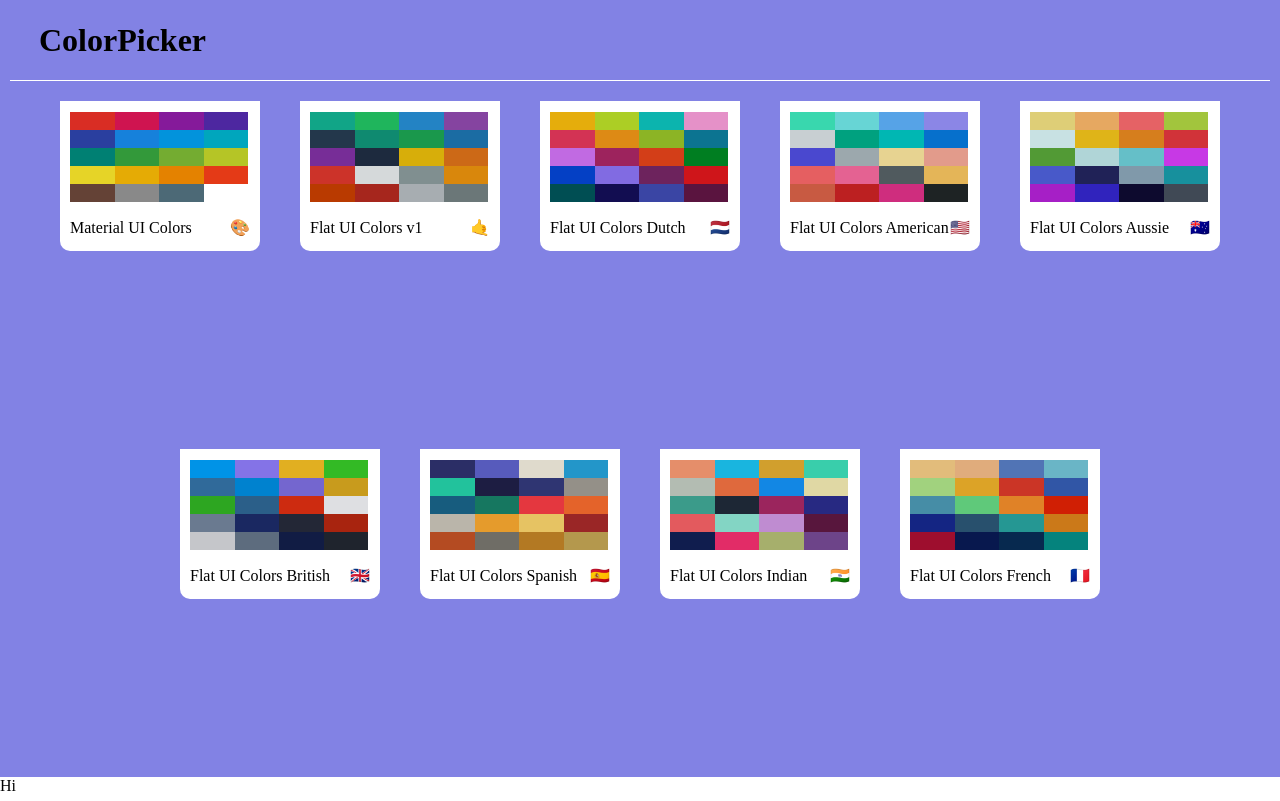
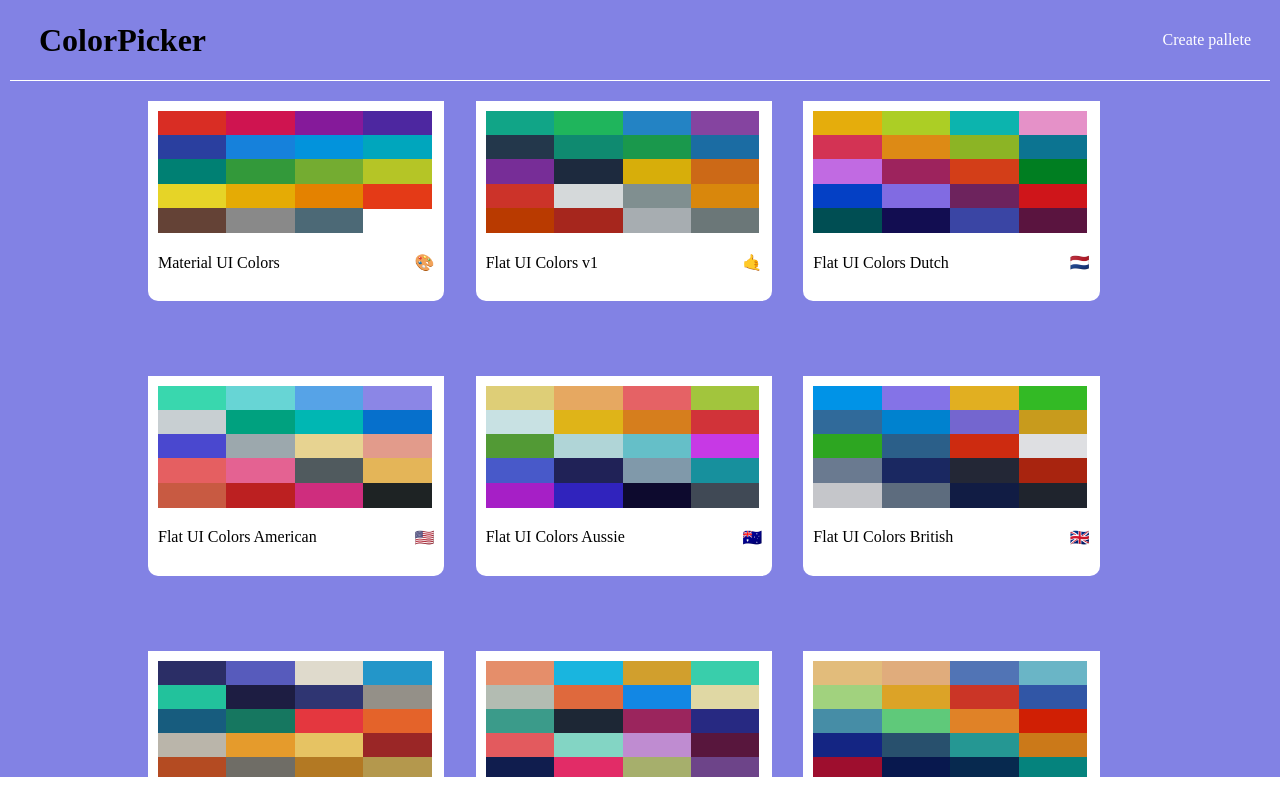
Before and after one commit to SaravanarajuR/colorpicker-react, a React (Create React App) app: page / in a window 1280 px wide. Built offline with nearby package versions, Linux system fonts and the light colour scheme.

Commit message:
styling home

```diff
--- a/src/Components/footer.js
+++ b/src/Components/footer.js
@@ -2,6 +2,6 @@
 
 export default class Footer extends Component {
   render() {
-    return <div className="footer">Hi</div>;
+    return <div className="footer"></div>;
   }
 }
--- a/src/Components/home.js
+++ b/src/Components/home.js
@@ -8,7 +8,7 @@
   handleRender = () => {
     return Colors.map((k) => {
       return (
-        <a href={`pallete/${k.id}`}>
+        <a className="Link" href={`pallete/${k.id}`}>
           <NavIcon id={k.id} />
         </a>
       );
@@ -18,7 +18,9 @@
     return (
       <div className="home-parent">
         <Navbar mini={true} />
-        <div className="home">{this.handleRender()}</div>
+        <div className="home-outer">
+          <div className="home">{this.handleRender()}</div>
+        </div>
         <Footer />
       </div>
     );
--- a/src/Components/miniPallete.js
+++ b/src/Components/miniPallete.js
@@ -7,12 +7,11 @@
 
 const styles = {
   main: {
-    height: "130px",
-    width: "180px",
+    height: "180px",
+    width: "100%",
     backgroundColor: " white",
     margin: "20px",
     padding: "10px",
-    display: "inline-block",
     borderRadius: " 0 0 10px 10px",
     color: "black",
   },
--- a/src/Components/navbar.js
+++ b/src/Components/navbar.js
@@ -1,4 +1,5 @@
 import React, { Component } from "react";
+import { Link } from "react-router-dom";
 
 class Navbar extends Component {
   render() {
@@ -23,6 +24,7 @@
               onChange={this.props.handleRange}
               type="range"
               id="colorRange"
+              defaultValue={500}
               max="900"
               step="100"
               min="100"
@@ -30,7 +32,9 @@
           )}
         </div>
         {this.props.mini ? (
-          ""
+          <Link className="Link" to="/createPallete">
+            Create pallete
+          </Link>
         ) : (
           <select onChange={this.props.handleDropdown} id="colorChoose">
             <option value="hex">HEX Color</option>
--- a/src/Components/pallete.js
+++ b/src/Components/pallete.js
@@ -8,7 +8,7 @@
   constructor(props) {
     super(props);
     this.state = {
-      contrast: 100,
+      contrast: 500,
       copyValue: "",
     };
   }
@@ -53,7 +53,7 @@
           handleDropdown={this.handleDropdown}
         />
         <div className="pallete">{this.colorPallete()}</div>
-        <footer className="palleteFooter">
+        <footer className="footer">
           <p className="footerFont">{Colors(this.props.id).id}</p>
         </footer>
       </div>
--- a/src/Components/routes.js
+++ b/src/Components/routes.js
@@ -2,6 +2,7 @@
 import { Route, Routes } from "react-router-dom";
 import Pallete from "./pallete.js";
 import Home from "./home.js";
+import New from "./createOwnPallete.js";
 
 class Paths extends Component {
   render() {
@@ -14,6 +15,7 @@
             element={<Pallete id={window.location.pathname.split("/")[2]} />}
           />
           <Route exact path="/" element={<Home />} />
+          <Route exact path="/createPallete" element={<New />} />
         </Routes>
       </div>
     );
--- a/src/index.css
+++ b/src/index.css
@@ -22,6 +22,12 @@
   z-index: 100;
   position: relative;
   margin: 0 10px;
+}
+
+.Link {
+  text-decoration: none;
+  font-size: 1rem;
+  color: #fff;
 }
 
 #colorChoose {
@@ -57,6 +63,7 @@
   margin: -5px 0;
   padding: 0;
   position: relative;
+  background-color: black;
 }
 
 .home-parent {
@@ -66,35 +73,30 @@
 }
 
 .home {
+  width: 80%;
+  height: 100%;
+  display: grid;
+  grid-template-columns: repeat(3, 27%);
+  gap: 5%;
+}
+
+.home-outer {
+  overflow: auto;
+  justify-content: center;
   width: 100%;
+  display: flex;
   height: 87%;
-  overflow: auto;
-  display: flex;
-  flex-wrap: wrap;
-  justify-content: center;
 }
 
 .footer {
   background-color: white;
   height: 3%;
-}
-
-.miniPallete {
-  height: 18%;
-  width: 25%;
-  background-color: black;
-  margin: 20px;
-  padding: 10px;
-  display: inline-block;
-  border-radius: 30px 30px 10px 10px;
-}
-
-.miniPalleteInner {
-  width: 96%;
-  height: 70%;
-  overflow: hidden;
-  border: 3px solid black;
-  border-radius: 30px;
+  width: 100%;
+  color: black;
+  font-weight: 900;
+  display: flex;
+  justify-content: flex-end;
+  align-items: center;
 }
 /* Color Boxes */
 
@@ -171,16 +173,6 @@
 
 /*footer*/
 
-.palleteFooter {
-  height: 6.3%;
-  background-color: black;
-  width: 100%;
-  color: aliceblue;
-  font-weight: 900;
-  display: flex;
-  justify-content: flex-end;
-  align-items: center;
-}
 .footerFont {
   margin: 0 1rem;
 }
```
Also changed, not shown: src/Components/createOwnPallete.js (added).
